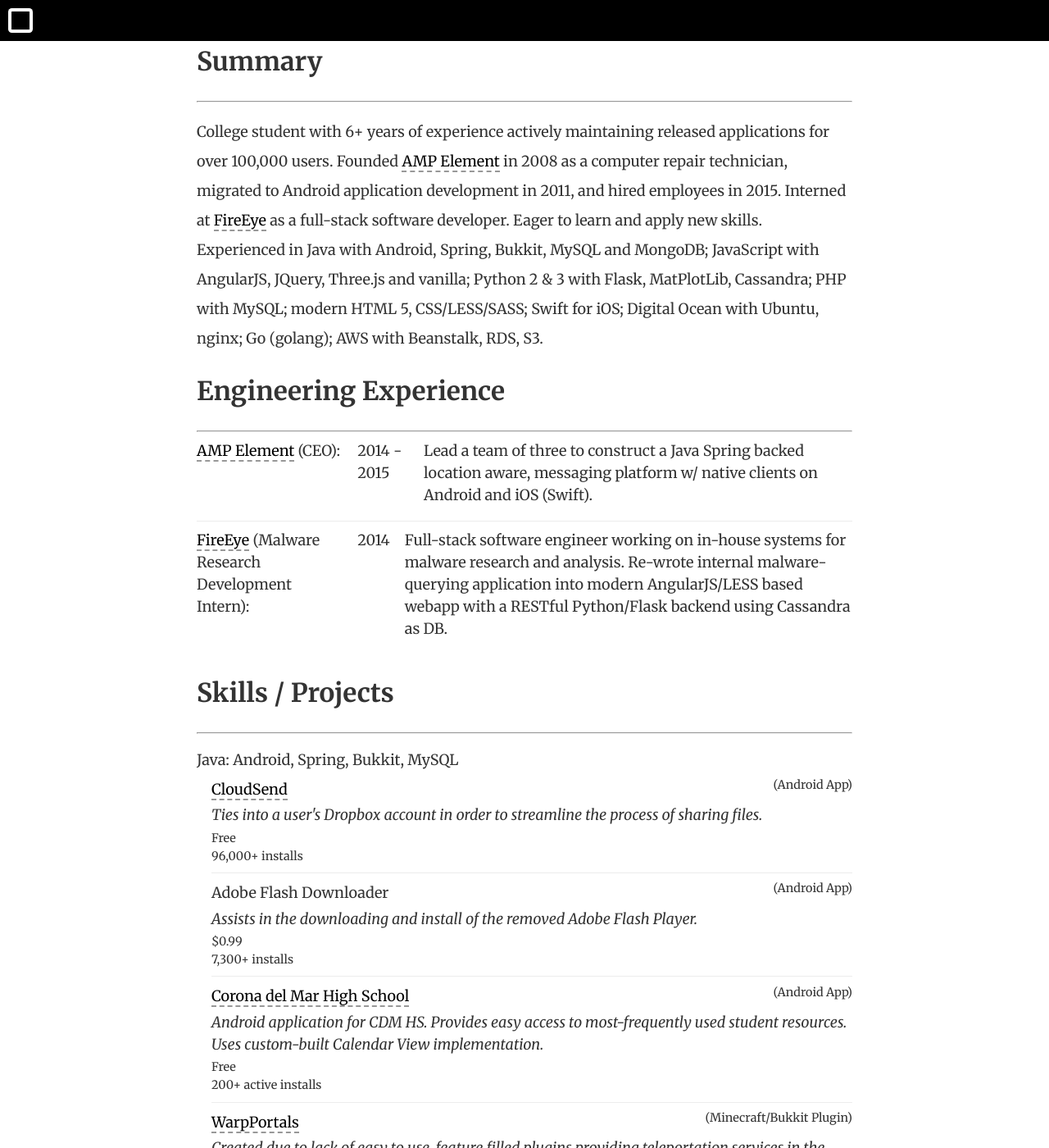
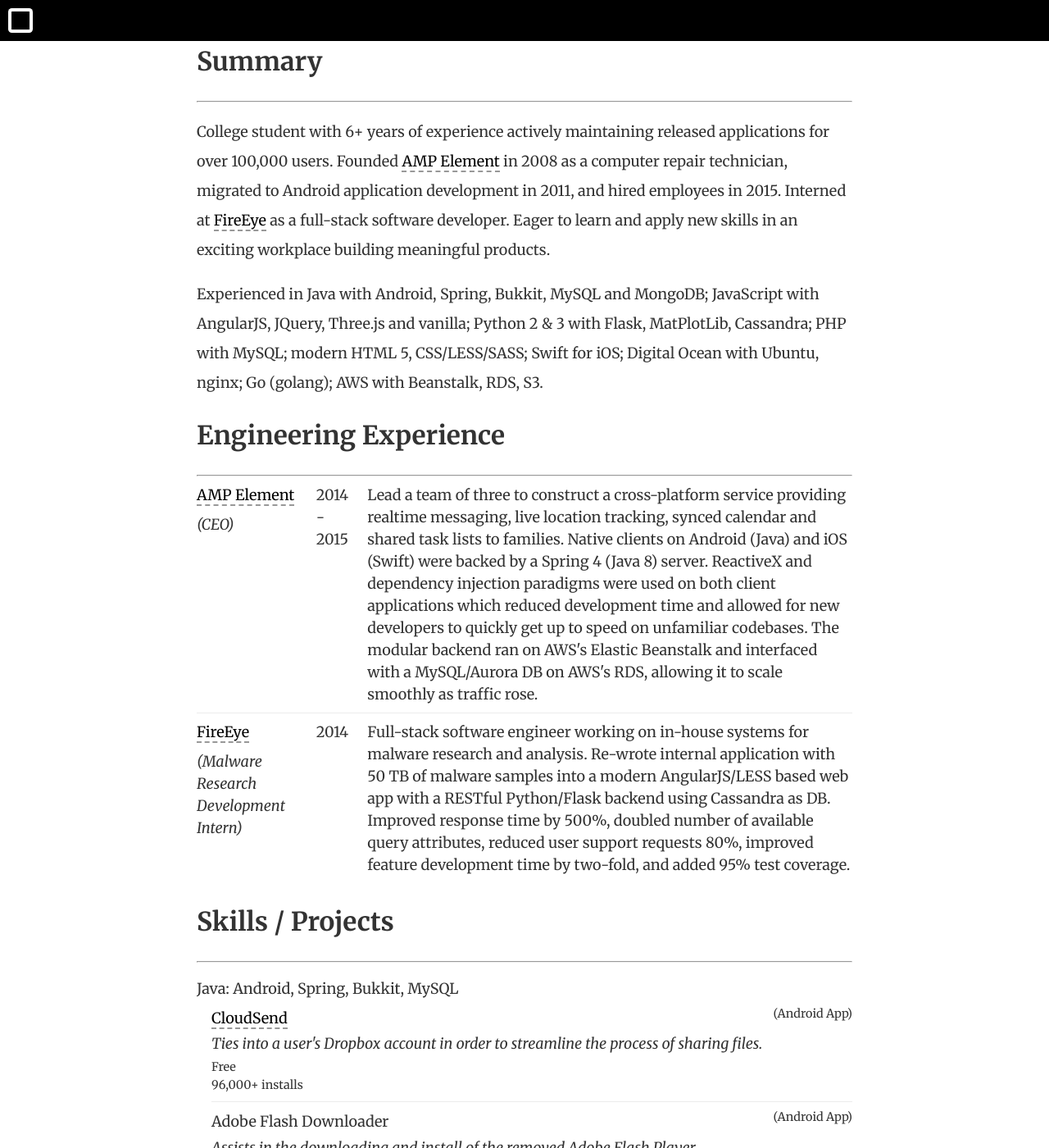
Before and after one commit to awendland/blog, a Jekyll site: the page built from resume.md, in a window 1280 px wide and 1400 px high, scrolled down 241 px. Shown: the whole window at 82% size. Built offline with Jekyll 4.4.1, drawn with Linux system fonts in a browser that asks for light colours; nearby versions of some CDN libraries; Markdown is read by kramdown in place of the engine named in the settings; some of the changed text lies outside the part shown.

Commit message:
Update resume experience table formatting and breakup intro description

```diff
--- a/css/main.css
+++ b/css/main.css
@@ -1177,6 +1177,21 @@
     display: block;
   }
 }
+@media print {
+  .experience-table td:nth-child(1) {
+    width: 20%;
+  }
+  .experience-table td:nth-child(2) {
+    width: 10%;
+  }
+  .experience-table td:nth-child(3) {
+    width: 70%;
+  }
+}
+.experience-table .experience--position {
+  margin-top: .5em;
+  display: block;
+}
 .clubs-list {
   padding-left: 0;
 }
--- a/resume.md
+++ b/resume.md
@@ -20,17 +20,15 @@
 </div>
 ### Summary
 ___
-College student with 6+ years of experience actively maintaining released applications for over 100,000 users. Founded [AMP Element](http://ampelement.com) in 2008 as a computer repair technician, migrated to Android application development in 2011, and hired employees in 2015. Interned at [FireEye](http://fireeye.com) as a full-stack software developer. Eager to learn and apply new skills. Experienced in Java with Android, Spring, Bukkit, MySQL and MongoDB; JavaScript with AngularJS, JQuery, Three.js and vanilla; Python 2 & 3 with Flask, MatPlotLib, Cassandra; PHP with MySQL; modern HTML 5, CSS/LESS/SASS; Swift for iOS; Digital Ocean with Ubuntu, nginx; Go (golang); AWS with Beanstalk, RDS, S3.
+College student with 6+ years of experience actively maintaining released applications for over 100,000 users. Founded [AMP Element](http://ampelement.com) in 2008 as a computer repair technician, migrated to Android application development in 2011, and hired employees in 2015. Interned at [FireEye](http://fireeye.com) as a full-stack software developer. Eager to learn and apply new skills in an exciting workplace building meaningful products.
+
+Experienced in Java with Android, Spring, Bukkit, MySQL and MongoDB; JavaScript with AngularJS, JQuery, Three.js and vanilla; Python 2 & 3 with Flask, MatPlotLib, Cassandra; PHP with MySQL; modern HTML 5, CSS/LESS/SASS; Swift for iOS; Digital Ocean with Ubuntu, nginx; Go (golang); AWS with Beanstalk, RDS, S3.
 
 ### Engineering Experience
 ___
-<table>
-    <tr><td><a href="http://ampelement.com" class="print-link-ib">AMP Element</a> (CEO):</td><td><table>
-        <tr><td>2014 - 2015</td><td>Lead a team of three to construct a Java Spring backed location aware, messaging platform w/ native clients on Android and iOS (Swift).</td></tr>
-    </table></td></tr>
-    <tr><td><a href="http://fireeye.com" class="print-link-ib after-char-padding-left">FireEye</a> (Malware Research Development Intern):</td><td><table>
-        <tr><td>2014</td><td>Full-stack software engineer working on in-house systems for malware research and analysis. Re-wrote internal malware-querying application into modern AngularJS/LESS based webapp with a RESTful Python/Flask backend using Cassandra as DB.</td></tr>
-    </table></td></tr>
+<table class="experience-table">
+    <tr><td><a href="http://ampelement.com" class="print-link-ib">AMP Element</a><em class="experience--position">(CEO)</em></td><td>2014 - 2015</td><td>Lead a team of three to construct a cross-platform service providing realtime messaging, live location tracking, synced calendar and shared task lists to families. Native clients on Android (Java) and iOS (Swift) were backed by a Spring 4 (Java 8) server. ReactiveX and dependency injection paradigms were used on both client applications which reduced development time and allowed for new developers to quickly get up to speed on unfamiliar codebases. The modular backend ran on AWS's Elastic Beanstalk and interfaced with a MySQL/Aurora DB on AWS's RDS, allowing it to scale smoothly as traffic rose.</td></tr>
+    <tr><td><a href="http://fireeye.com" class="print-link-ib after-char-padding-left">FireEye</a><em class="experience--position">(Malware Research Development Intern)</em></td><td>2014</td><td>Full-stack software engineer working on in-house systems for malware research and analysis. Re-wrote internal application with 50 TB of malware samples into a modern AngularJS/LESS based web app with a RESTful Python/Flask backend using Cassandra as DB. Improved response time by 500%, doubled number of available query attributes, reduced user support requests 80%, improved feature development time by two-fold, and added 95% test coverage.</td></tr>
 </table>
 
 ### Skills / Projects
@@ -74,7 +72,7 @@
 ___
 Harvard College - Class of 2019
 
-##### Relevant Coursework:
+**Relevant Coursework:**
 
   * [COMPSCI 61](http://cs61.seas.harvard.edu/): Systems Programming and Machine Organization
   * [ENG-SCI 50](http://isites.harvard.edu/course/colgsas-4499): Introduction to Electrical Engineering
```
Also changed, not shown: css/less/pages/resume.less (+20 -0 lines).
